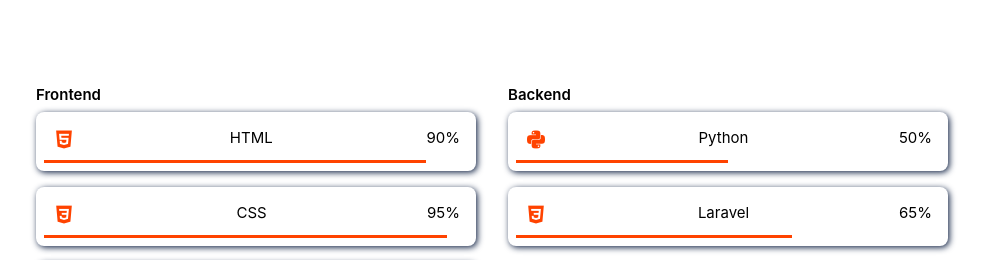
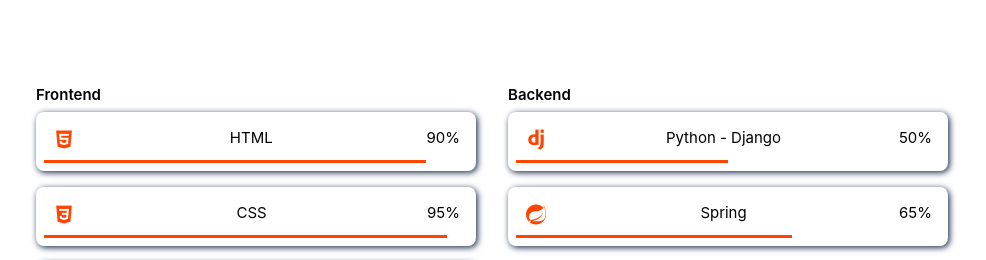
Before and after one commit to user-bruce/bruce_blog, a plain HTML site: page index.html in a window 1280 px wide. Shown: the part 1880-2140 px from the top of the page, without its empty margins (20-1006 px from the left). Drawn offline with nearby package versions, Linux system fonts and the light colour scheme.

Commit message:
index.html

```diff
--- a/index.html
+++ b/index.html
@@ -239,9 +239,9 @@
                         </span>
                         <div class="python-container language-container top-language">
                             <div class="python-data language-data">
-                                <i class='bx bxl-python language-icon'></i>
+                                <i class='bx bxl-django language-icon'></i>
                                 <span class="python-name language-name">
-                                    Python
+                                    Python - Django
                                 </span>
 
                                 <span class="python-percentage language-percentage">
@@ -254,9 +254,9 @@
                         </div>
                         <div class="laravel-container language-container">
                             <div class="laravel-data language-data">
-                                <i class="bx bxl-css3 language-icon"></i>
+                                <i class='bx bxl-spring-boot language-icon'></i>
                                 <span class="laravel-name language-name">
-                                    Laravel
+                                    Spring
                                 </span>
 
                                 <span class="laravel-percentage language-percentage">
```
